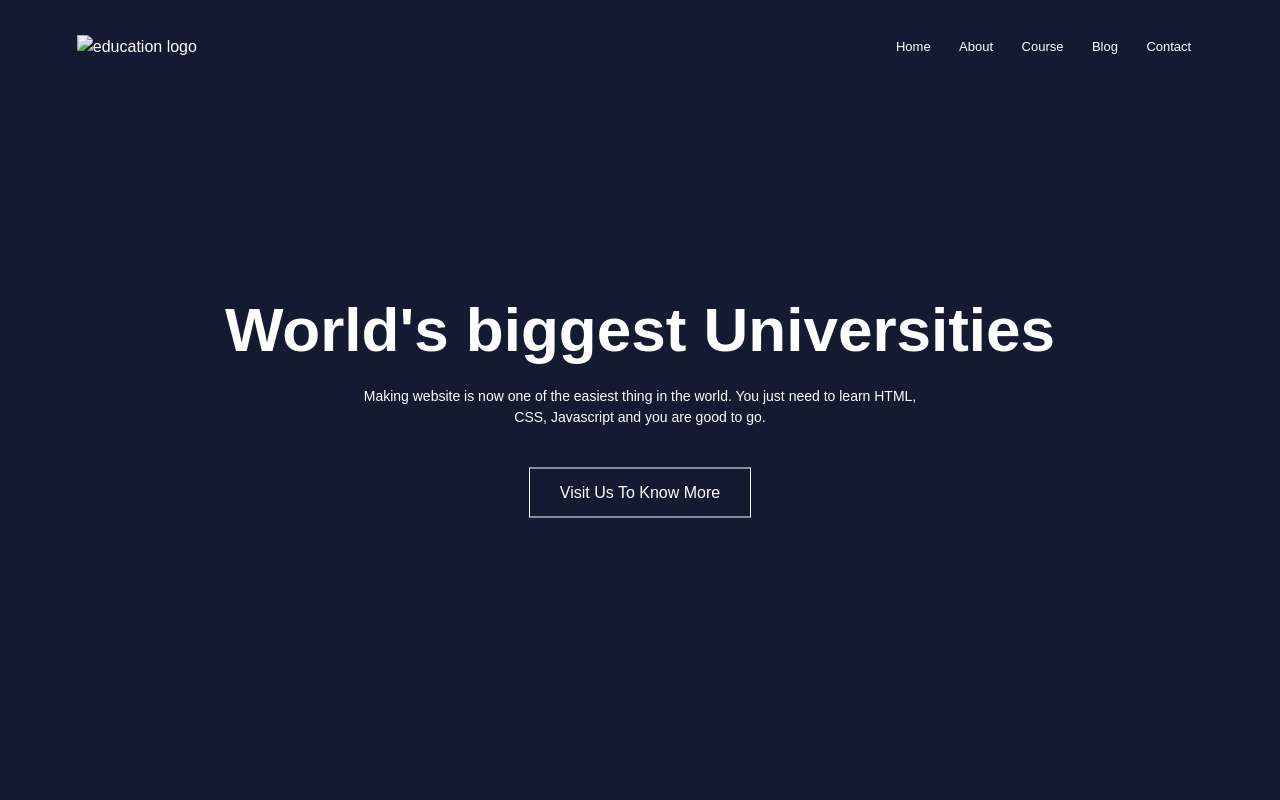
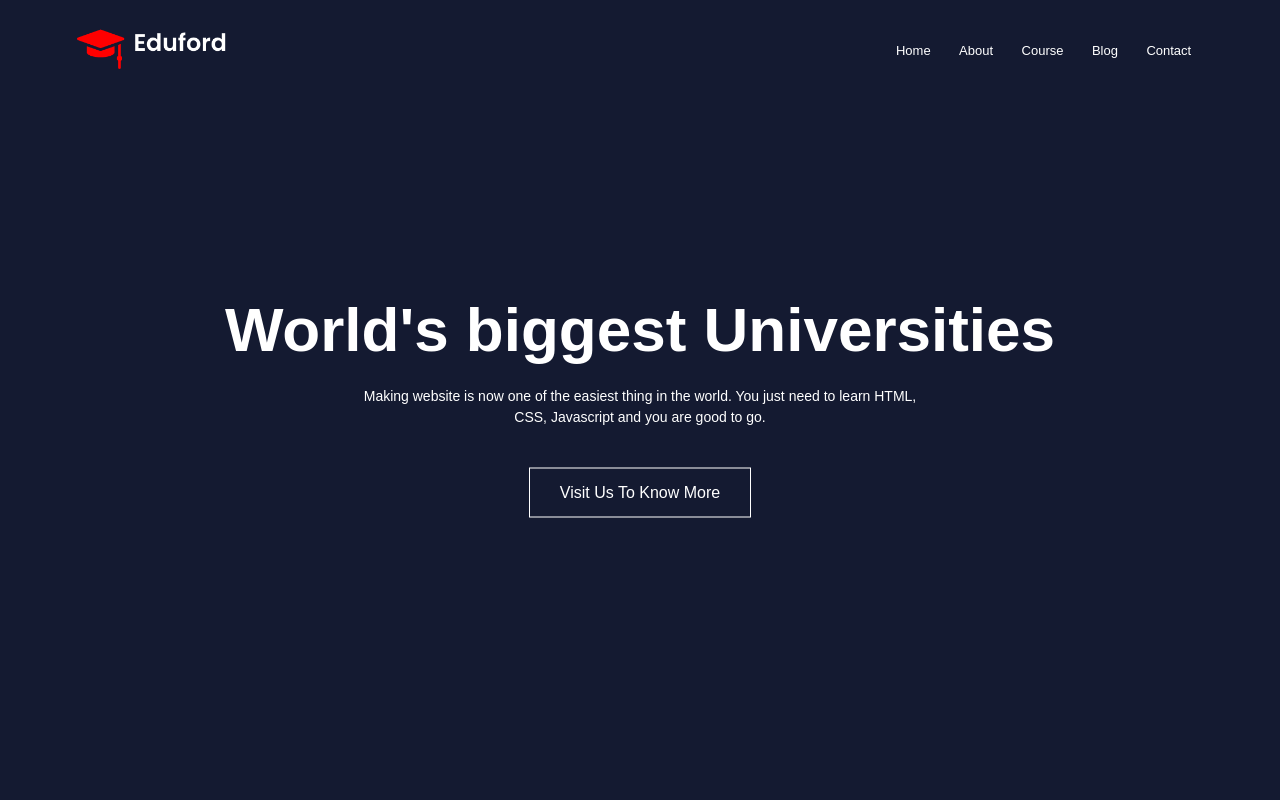
Before and after one commit to radioguy342/eduford, a plain HTML site: page index.html in a window 1280 px wide. Shown: the top 800 px of the page. Drawn offline with Linux system fonts and the light colour scheme; the site is published under a folder, as on GitHub Pages, so addresses that start at the root find nothing.

Commit message:
Update index.html

```diff
--- a/index.html
+++ b/index.html
@@ -13,7 +13,7 @@
     <!-- header -->
     <header>
         <nav>
-            <a href="index.html"><img src="/package/Image/logo.png" alt="education logo"></a>
+            <a href="index.html"><img src="package/Image/logo.png" alt="education logo"></a>
             <div class="nav-links">
                 <span class="menu-close" onclick="hideMenu()"></span>
                 <ul>
```
